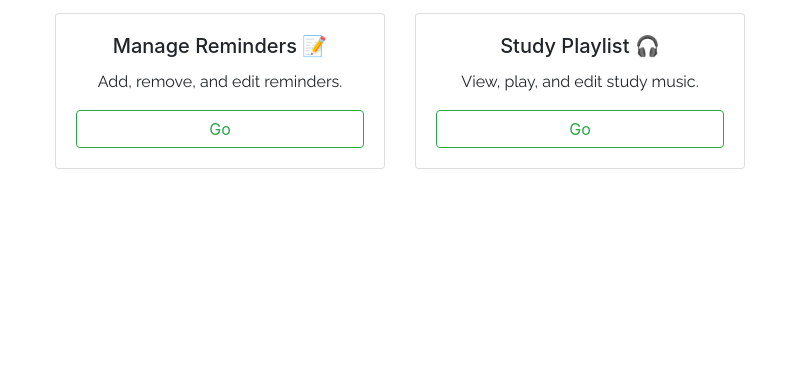
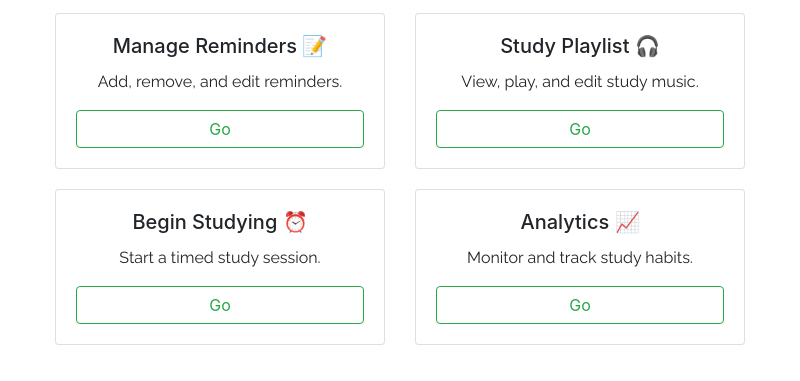
Before and after one commit to RayanH99/DesktopSchoolApp, an Electron app: page studyingassistant/mainWindow.html in a window 800 px wide. Shown: the part 101-482 px from the top of the page. Drawn offline with nearby package versions, Linux system fonts and the light colour scheme.

Commit message:
added study session and analytics cards

```diff
--- a/studyingassistant/main.css
+++ b/studyingassistant/main.css
@@ -18,3 +18,8 @@ h1, h3, p
 {
     width: 100%;
 }
+
+.top-buffer
+{
+    margin-top: 20px;
+}
--- a/studyingassistant/mainWindow.html
+++ b/studyingassistant/mainWindow.html
@@ -17,7 +17,6 @@
                 <div class="card-body">
                     <h5 class="card-title">Manage Reminders 📝</h5>
                     <p class="card-text">Add, remove, and edit reminders.</p>
-                    <p></p>
                     <a href="#" class="btn btn-outline-success cardBtn">Go</a>
                 </div>
                 </div>
@@ -31,6 +30,24 @@
                 </div>
                 </div>
             </div>
+            <div class="col-sm-6">
+                <div class="card top-buffer">
+                <div class="card-body">
+                    <h5 class="card-title">Begin Studying ⏰</h5>
+                    <p class="card-text">Start a timed study session.</p>
+                    <a href="#" class="btn btn-outline-success cardBtn">Go</a>
+                </div>
+                </div>
+            </div>
+            <div class="col-sm-6">
+                <div class="card top-buffer">
+                <div class="card-body">
+                    <h5 class="card-title">Analytics 📈</h5>
+                    <p class="card-text">Monitor and track study habits.</p>
+                    <a href="#" class="btn btn-outline-success cardBtn">Go</a>
+                </div>
+                </div>
+            </div>
         </div>
     </div>
 
```
